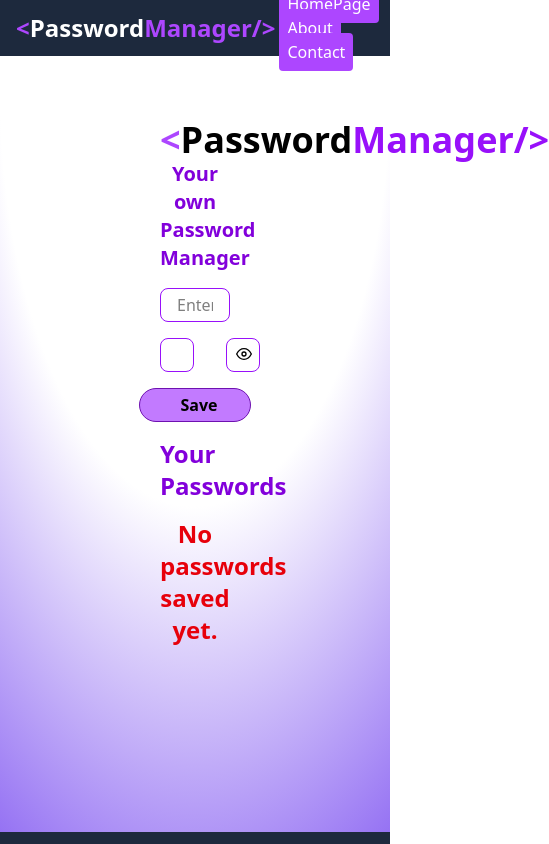
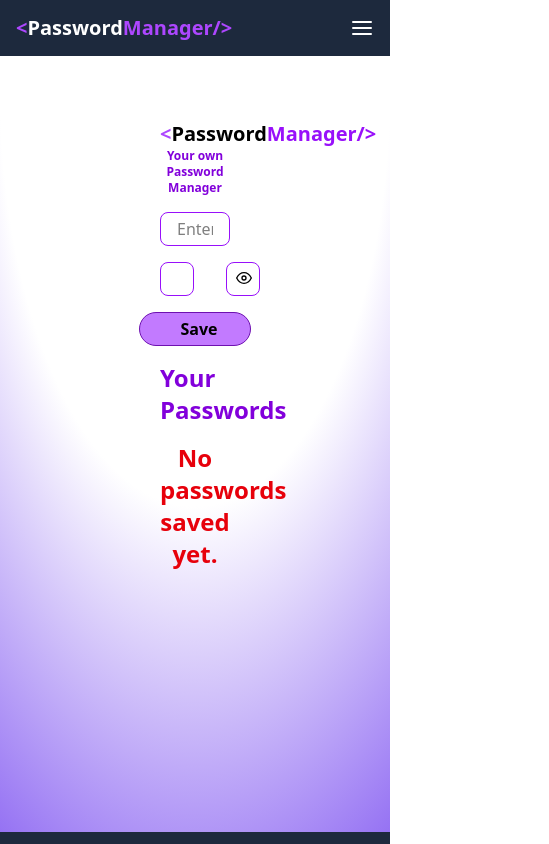
Before and after one commit to HamzaSlysol/passwordManager, a React (Vite) app: page / in a window 390 px wide. Shown: the top 844 px of the page, 549 px wide, since content can reach past the window. Built offline with nearby package versions, Linux system fonts and the light colour scheme; some icons are missing.

Commit message:
UI changes and website icon changed

```diff
--- a/index.html
+++ b/index.html
@@ -2,7 +2,7 @@
 <html lang="en">
   <head>
     <meta charset="UTF-8" />
-    <link rel="icon" type="image/svg+xml" href="/public/reset-password.png" />
+    <link rel="icon" type="image/svg+xml" href="/reset-password.png" />
     <meta name="viewport" content="width=device-width, initial-scale=1.0" />
     <title>Passwordmanager</title>
   </head>
--- a/src/components/Manager.jsx
+++ b/src/components/Manager.jsx
@@ -65,11 +65,13 @@ const Manager = () => {
     <>
       <div className="absolute inset-0 -z-10 h-full w-full bg-white [background:radial-gradient(125%_125%_at_50%_10%,#fff_40%,#63e_100%)]"></div>
       <div className="mycontainer">
-        <div className=" text-4xl font-bold text-center">
+        <div className="text-xl sm:text-4xl font-bold text-center">
           <span className="text-purple-500 ">&lt;</span>
           Password
           <span className="text-purple-600">Manager/&gt;</span>
-          <p className="text-purple-700 text-xl"> Your own Password Manager</p>
+          <p className="text-purple-700 text-xs sm:text-xl">
+            Your own Password Manager
+          </p>
         </div>
         <div className="flex flex-col pt-4 gap-4 items-center">
           <input
--- a/src/components/navbar.jsx
+++ b/src/components/navbar.jsx
@@ -1,4 +1,5 @@
-import React from "react";
+import { useState } from "react";
+import { FiMenu, FiX } from "react-icons/fi";
 
 const links = [
   { name: "HomePage", href: "/", external: false },
@@ -7,38 +8,65 @@ const links = [
 ];
 
 const Navbar = () => {
+  const [menuOpen, setMenuOpen] = useState(false);
+
   return (
-    <nav className="bg-slate-800  text-white">
+    <nav className="bg-slate-800 text-white">
       <div className="mycontainer flex h-14 justify-between items-center px-4 py-5">
-        <div className="text-2xl font-bold">
+        <div className="text-xl md:text-2xl font-bold">
           <span className="text-purple-500">&lt;</span>
           Password
           <span className="text-purple-500">Manager/&gt;</span>
         </div>
-        <ul>
+
+        <ul className="hidden md:flex items-center gap-2 lg:gap-4">
           {links.map((link) => (
-            <li key={link.name} className="inline-block mx-1">
-              {link.external ? (
+            <li key={link.name}>
               <a
                 href={link.href}
-                  target="_blank"
-                  rel="noopener noreferrer"
-                  className="hover:font-bold bg-purple-500 p-2 rounded"
+                target={link.external ? "_blank" : undefined}
+                rel={link.external ? "noopener noreferrer" : undefined}
+                className="
+                  bg-purple-500 hover:bg-purple-600
+                  px-4 py-1.5 rounded
+                  font-medium
+                  transition
+                "
               >
                 {link.name}
               </a>
-              ) : (
+            </li>
+          ))}
+        </ul>
+
+        <button
+          className="md:hidden text-2xl"
+          onClick={() => setMenuOpen(!menuOpen)}
+        >
+          {menuOpen ? <FiX /> : <FiMenu />}
+        </button>
+      </div>
+
+      {menuOpen && (
+        <div className="md:hidden bg-slate-700 px-4 py-3 space-y-3">
+          {links.map((link) => (
             <a
+              key={link.name}
               href={link.href}
-                  className="hover:font-bold bg-purple-500 p-2 rounded"
+              target={link.external ? "_blank" : undefined}
+              rel={link.external ? "noopener noreferrer" : undefined}
+              className="
+                block bg-purple-500 hover:bg-purple-600
+                px-4 py-2 rounded
+                text-center font-medium
+              "
+              onClick={() => setMenuOpen(false)}
             >
               {link.name}
             </a>
+          ))}
+        </div>
       )}
-            </li>
-          ))}
-        </ul>
-      </div>
     </nav>
   );
 };
```
Lines whose indentation alone changed are shown as unchanged.
